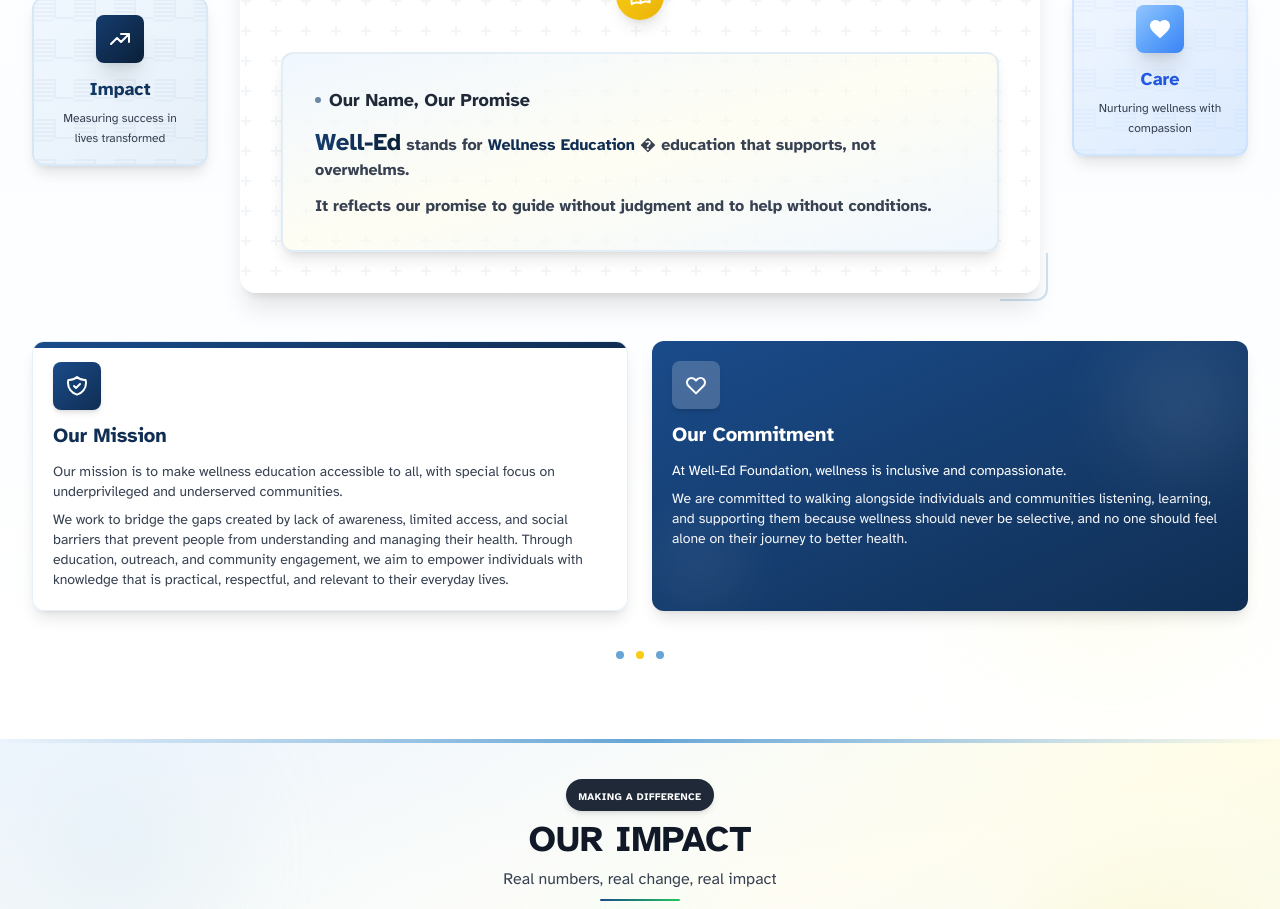
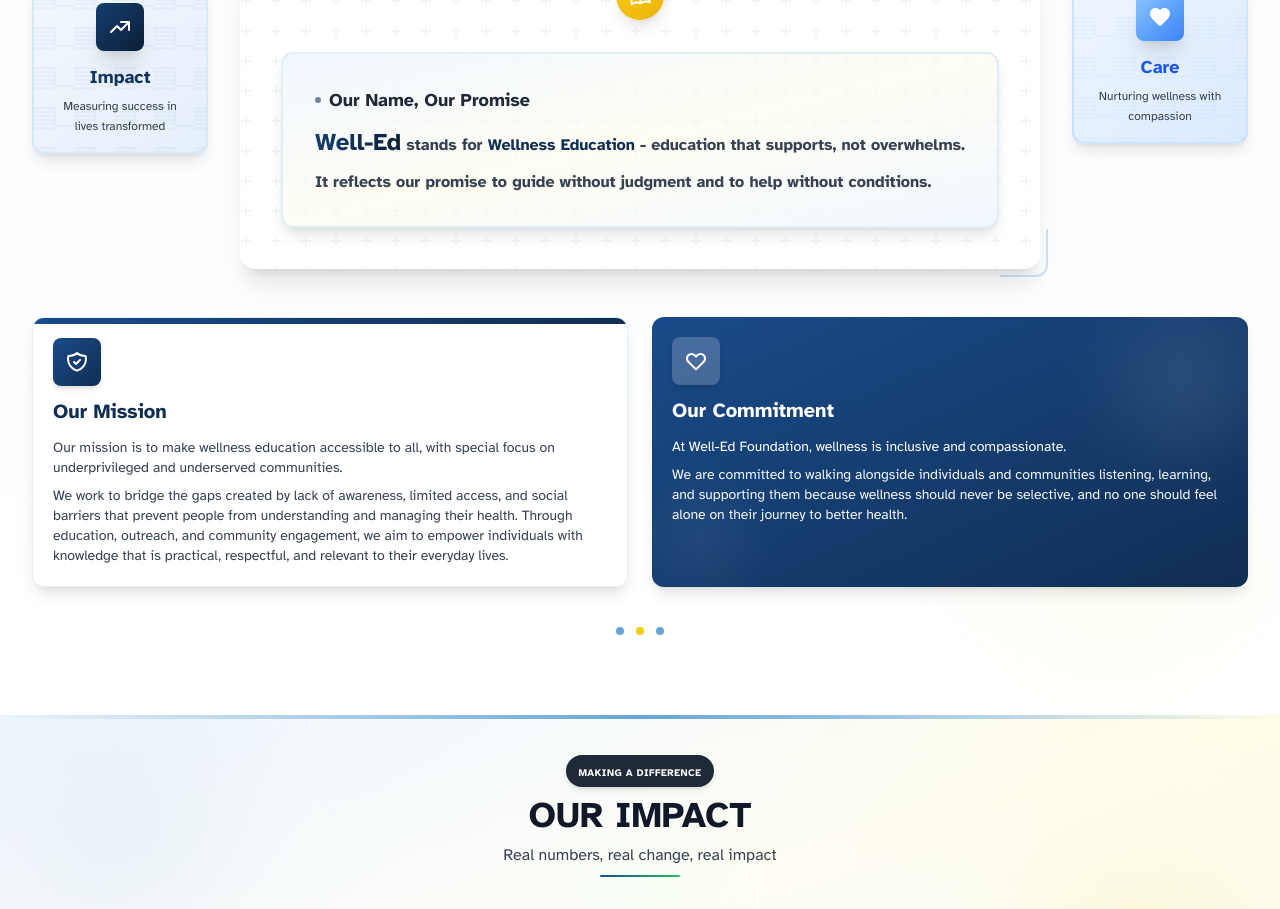
Before and after one commit to kalyanigoyal535-cyber/well-ed_foundation, a React (Vite) app: page / in a window 1280 px wide. Shown: the part 1140-2049 px from the top of the page. Built offline with nearby package versions, Linux system fonts and the light colour scheme.

Commit message:
Update Home page

```diff
--- a/src/pages/Home.jsx
+++ b/src/pages/Home.jsx
@@ -338,7 +338,7 @@ function Home() {
                     </div>
                     <div className="space-y-3">
                       <p className="text-xs sm:text-sm md:text-base text-gray-700 leading-relaxed font-semibold">
-                        <span className="text-lg sm:text-xl md:text-2xl font-extrabold bg-gradient-to-r from-primary-600 to-primary-800 bg-clip-text text-transparent">Well-Ed</span> stands for <span className="text-primary-700 font-bold">Wellness Education</span> � education that supports, not overwhelms.
+                        <span className="text-lg sm:text-xl md:text-2xl font-extrabold bg-gradient-to-r from-primary-600 to-primary-800 bg-clip-text text-transparent">Well-Ed</span> stands for <span className="text-primary-700 font-bold">Wellness Education</span> - education that supports, not overwhelms.
                       </p>
                       <p className="text-xs sm:text-sm md:text-base text-gray-700 leading-relaxed font-semibold">
                         It reflects our promise to guide without judgment and to help without conditions.
```
